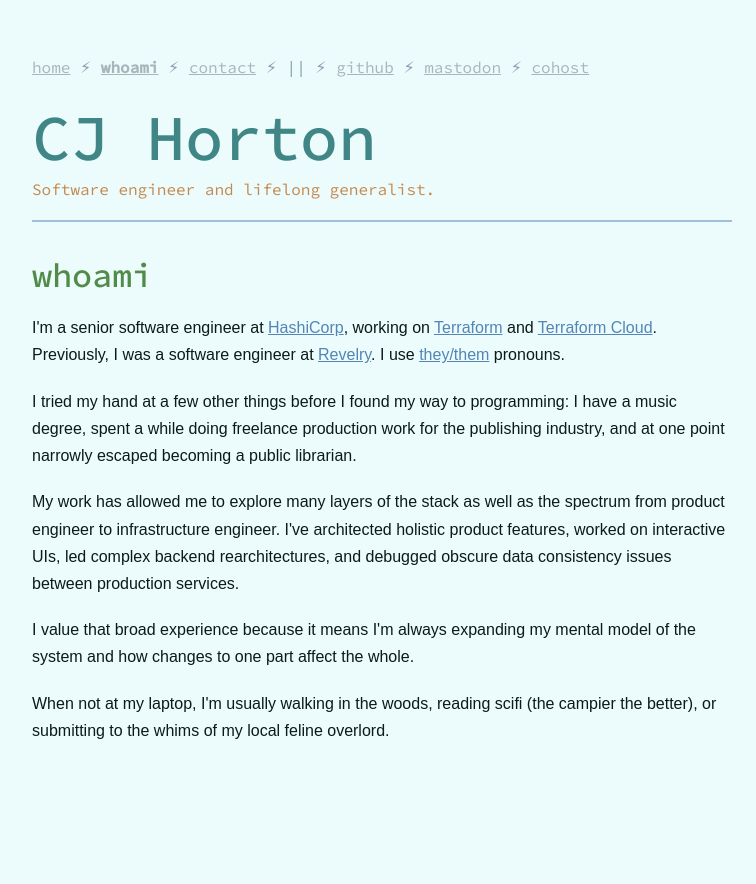
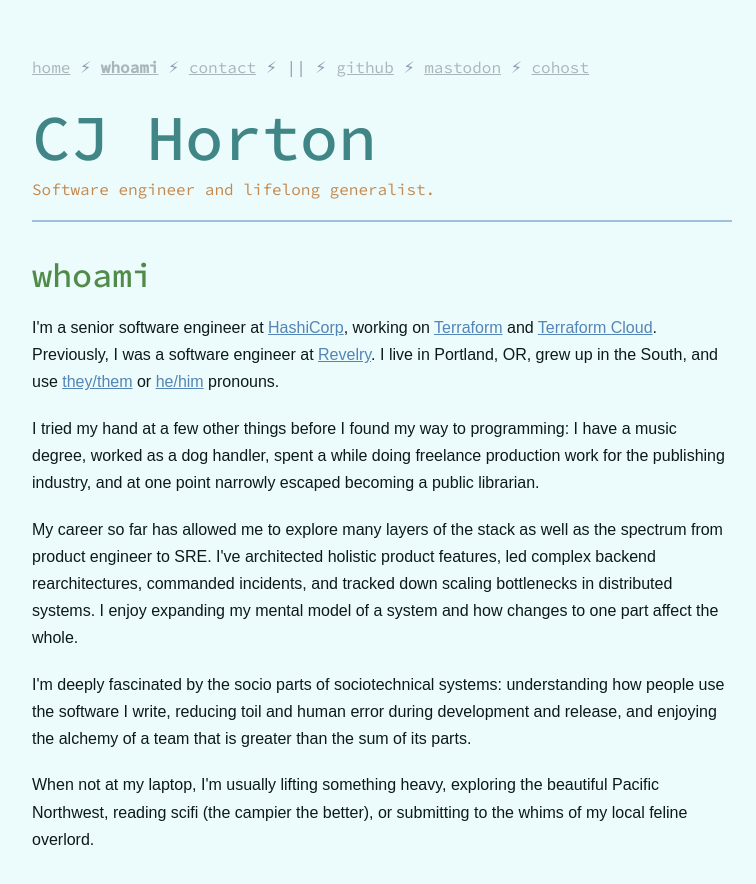
Before and after one commit to radditude/radditude.github.io, a Jekyll site: the page built from whoami.html, in a window 1280 px wide. Shown: the top 884 px of the page, without its empty margins (258-1014 px from the left). Built offline with Jekyll 4.4.1, drawn with Linux system fonts in a browser that asks for light colours; some web fonts are replaced.

Commit message:
who am I?

```diff
--- a/whoami.html
+++ b/whoami.html
@@ -15,13 +15,13 @@
 
   <h2>whoami</h2>
 
-  <p>I'm a senior software engineer at <a href="https://www.hashicorp.com/">HashiCorp</a>, working on <a href="https://www.terraform.io/">Terraform</a> and <a href="https://www.terraform.io/cloud">Terraform Cloud</a>. Previously, I was a software engineer at <a href="https://revelry.co/">Revelry</a>. I use <a href="http://pronoun.is/they/">they/them</a> pronouns. </p>
+  <p>I'm a senior software engineer at <a href="https://www.hashicorp.com/">HashiCorp</a>, working on <a href="https://www.terraform.io/">Terraform</a> and <a href="https://www.terraform.io/cloud">Terraform Cloud</a>. Previously, I was a software engineer at <a href="https://revelry.co/">Revelry</a>. I live in Portland, OR, grew up in the South, and use <a href="https://pronoun.is/they/">they/them</a> or <a href="https://pronoun.is/he/">he/him</a> pronouns. </p>
 
-  <p>I tried my hand at a few other things before I found my way to programming: I have a music degree, spent a while doing freelance production work for the publishing industry, and at one point narrowly escaped becoming a public librarian.</p>
+  <p>I tried my hand at a few other things before I found my way to programming: I have a music degree, worked as a dog handler, spent a while doing freelance production work for the publishing industry, and at one point narrowly escaped becoming a public librarian.</p>
 
-  <p>My work has allowed me to explore many layers of the stack as well as the spectrum from product engineer to infrastructure engineer. I've architected holistic product features, worked on interactive UIs, led complex backend rearchitectures, and debugged obscure data consistency issues between production services.</p>
+  <p>My career so far has allowed me to explore many layers of the stack as well as the spectrum from product engineer to SRE. I've architected holistic product features, led complex backend rearchitectures, commanded incidents, and tracked down scaling bottlenecks in distributed systems. I enjoy expanding my mental model of a system and how changes to one part affect the whole.</p>
 
-  <p>I value that broad experience because it means I'm always expanding my mental model of the system and how changes to one part affect the whole.</p>
+  <p>I'm deeply fascinated by the socio parts of sociotechnical systems: understanding how people use the software I write, reducing toil and human error during development and release, and enjoying the alchemy of a team that is greater than the sum of its parts. </p>
 
-  <p>When not at my laptop, I'm usually walking in the woods, reading scifi (the campier the better), or submitting to the whims of my local feline overlord.</p>
+  <p>When not at my laptop, I'm usually lifting something heavy, exploring the beautiful Pacific Northwest, reading scifi (the campier the better), or submitting to the whims of my local feline overlord.</p>
 </div>
```
